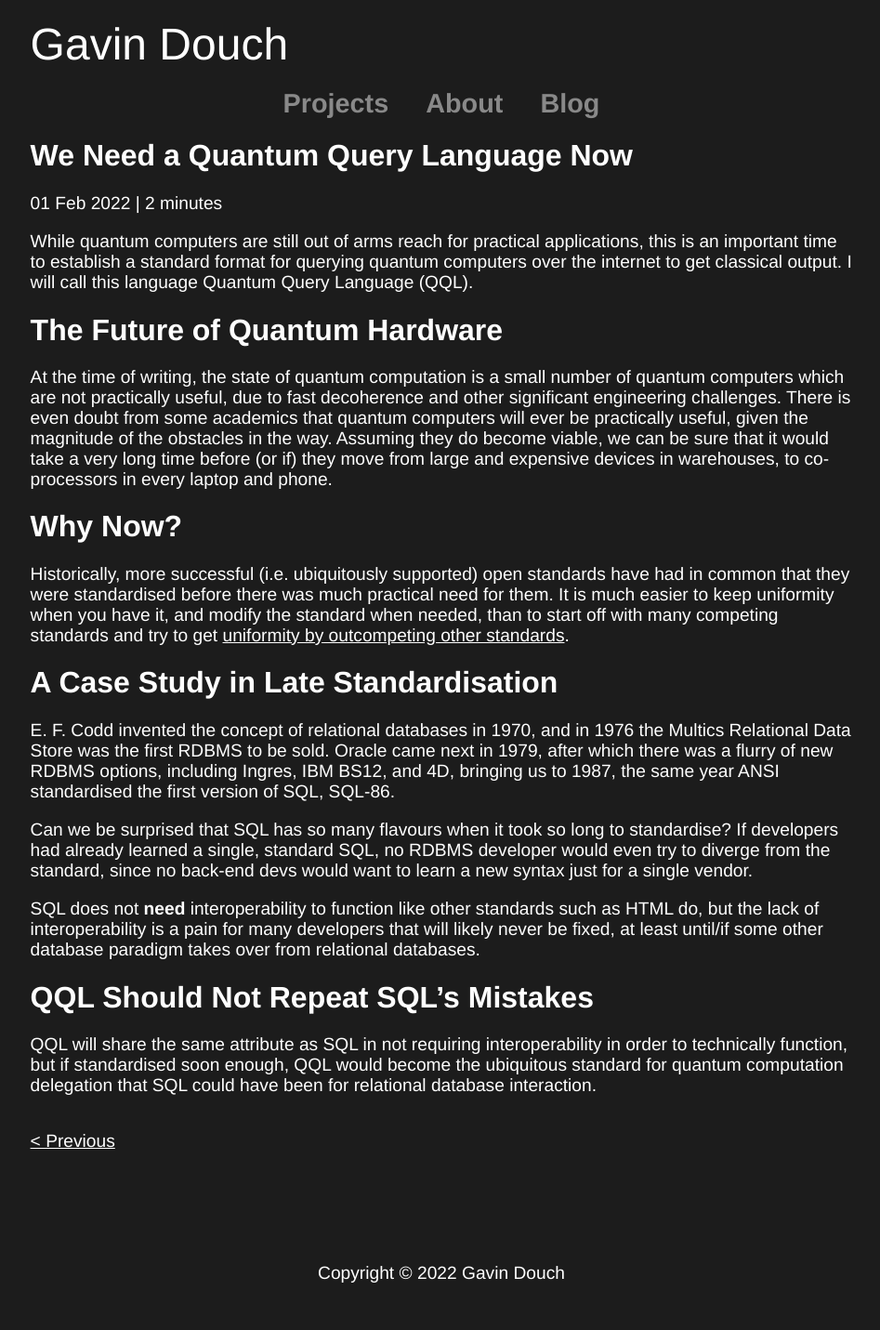
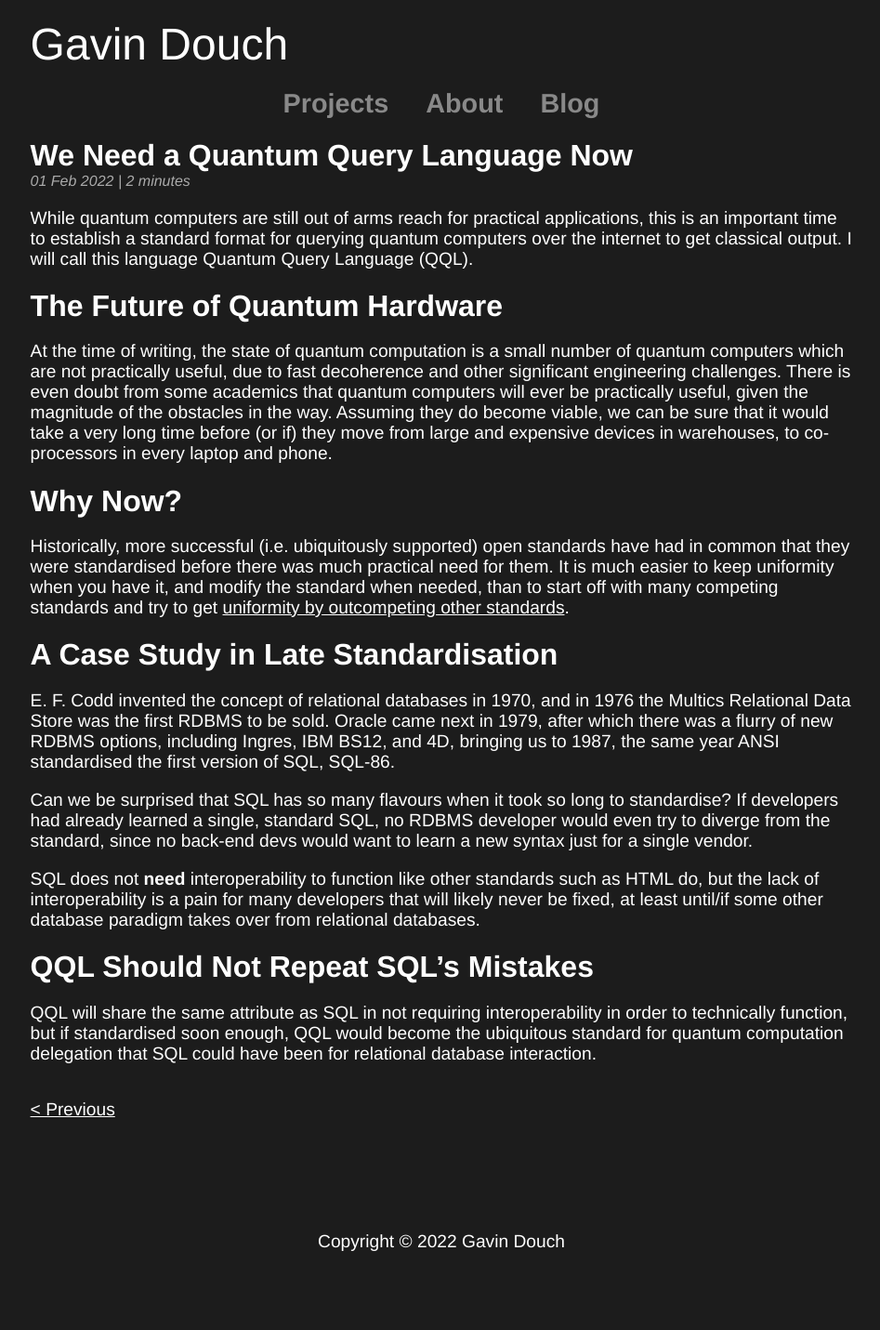
Before and after one commit to Coedice/website, a Jekyll site: the page built from _posts/2022-02-01-we-need-a-quantum-query-language-now.md, in a window 1280 px wide. Shown: the whole page at 93% size, without its empty margins (165-1112 px from the left). Built offline with Jekyll 4.4.1, drawn with Linux system fonts in a browser that asks for light colours; after the commit the page ends 1397 px from its top, so only the background shows below that.

Commit message:
Add styles for blog post date and duration
- Refactor scss files

```diff
--- a/_layouts/post.html
+++ b/_layouts/post.html
@@ -2,7 +2,7 @@
 layout: default
 ---
 <h1>{{ page.title }}</h1>
-<p>{{ page.date | date_to_string }} | {% include readingTime.html %}</p>
+<p id="postMeta">{{ page.date | date_to_string }} | {% include readingTime.html %}</p>
 {{ content }}
 {%- if page.previous != nil -%}
 	<p class="postArrow leftArrow">
--- a/assets/css/about.scss
+++ b/assets/css/about.scss
@@ -1,6 +1,6 @@
 ---
 ---
-#face {
+img#face {
   display: block;
   width: 25%;
   border-radius: 20px;
@@ -8,7 +8,7 @@
 
 /* Mobile */
 @media only screen and (max-width: 480pt) {
-  #face {
+  img#face {
 	display: block;
 	width: 45%;
 	margin: 0 auto 0 auto;
--- a/assets/css/blog.scss
+++ b/assets/css/blog.scss
@@ -11,3 +11,14 @@ p.leftArrow {
 p.rightArrow {
   right: 0;
 }
+
+h1 {
+  margin-bottom: 0;
+}
+
+p#postMeta {
+  font-style: italic;
+  color: #aaaaaa;
+  font-size: 1em;
+  margin-top: 0;
+}
```
Also changed, not shown: assets/css/qr.scss (indentation only), assets/css/styles.scss (indentation only).
